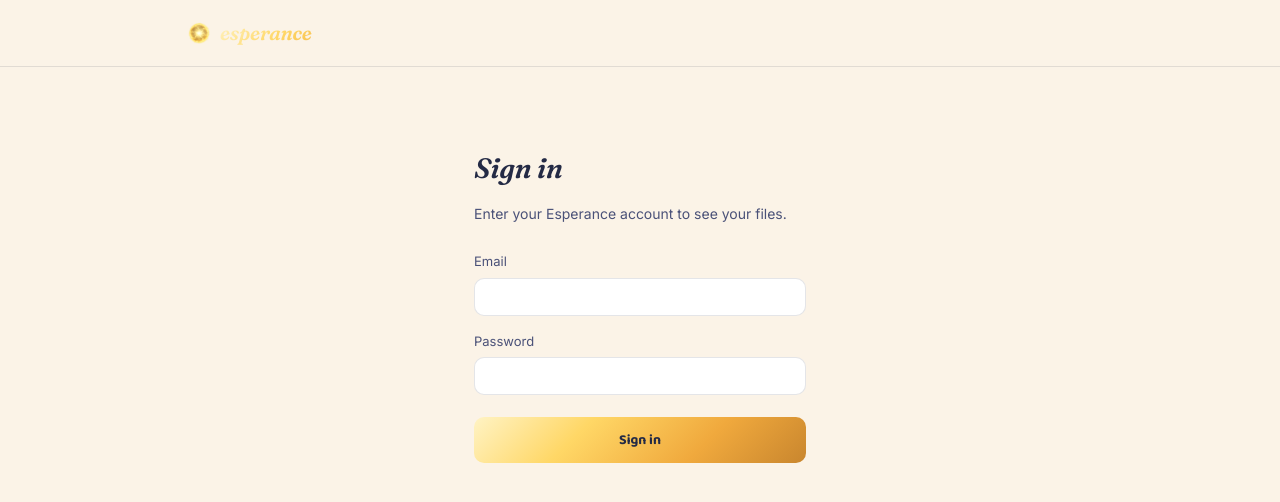
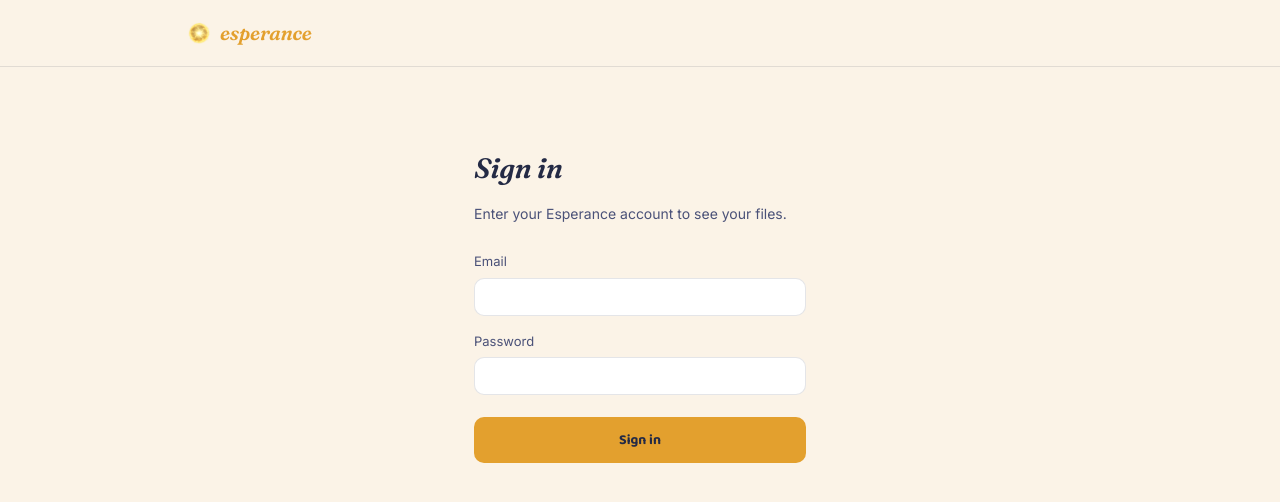
Before and after one commit to ClosetCreeper/esperance-web, a Next.js app: page /login in a window 1280 px wide. Shown: the top 502 px of the page. Built offline with nearby package versions, Linux system fonts and the light colour scheme; no server answers.

Commit message:
Updated gradient

```diff
--- a/app/globals.css
+++ b/app/globals.css
@@ -5,12 +5,12 @@
   --ink: #242A45;
   --ink-soft: #4A5178;
 
-  --holo-pink: #FFE9B0;
-  --holo-violet: #FFD97A;
-  --holo-sky: #F5BC4C;
-  --holo-mint: #E8A93D;
-  --holo-gold: #C9862E;
-  --holo-grad: linear-gradient(135deg, #FFF3C4 0%, #FFD766 32%, #F0A93D 68%, #C9862E 100%);
+  --holo-pink: #E3A02E;
+  --holo-violet: #E3A02E;
+  --holo-sky: #E3A02E;
+  --holo-mint: #E3A02E;
+  --holo-gold: #E3A02E;
+  --holo-grad: #E3A02E;
 
   --bg: var(--cream);
   --surface: #FFFFFF;
```
